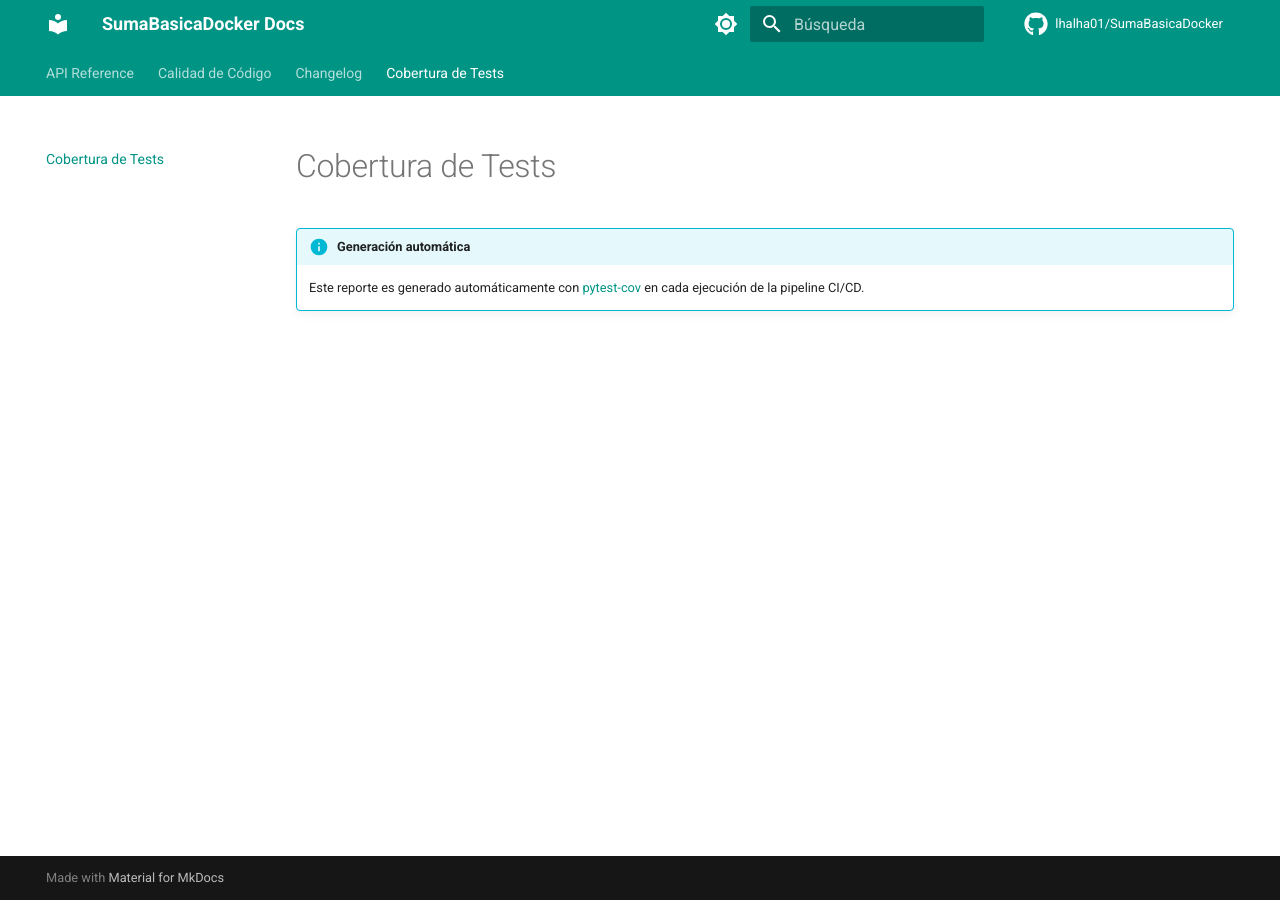
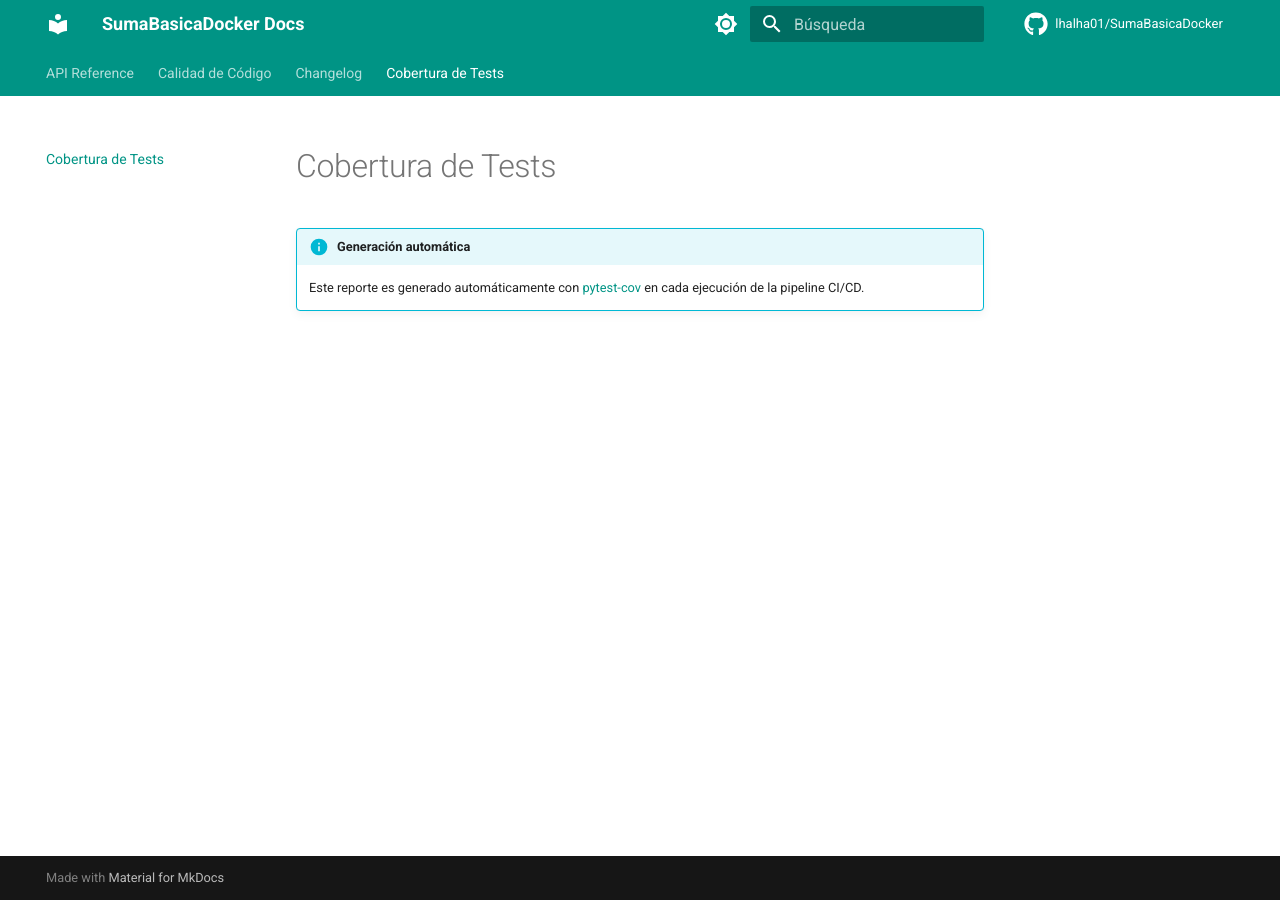
Before and after one commit to lhalha01/SumaBasicaDocker, an MkDocs documentation site: the page built from docs/coverage.md, in a window 1280 px wide. Built offline with MkDocs 1.6.1 and Material for MkDocs 9.7.7, drawn with Linux system fonts in a browser that asks for light colours; comment, search, counter and statistics services are not loaded.

Commit message:
fix: docs - revert toc.integrate, restore right TOC column

```diff
--- a/mkdocs.yml
+++ b/mkdocs.yml
@@ -24,8 +24,6 @@
     - navigation.tabs
     - navigation.sections
     - navigation.top
-    - navigation.indexes
-    - toc.integrate
     - search.highlight
     - content.code.copy
   icon:
```
